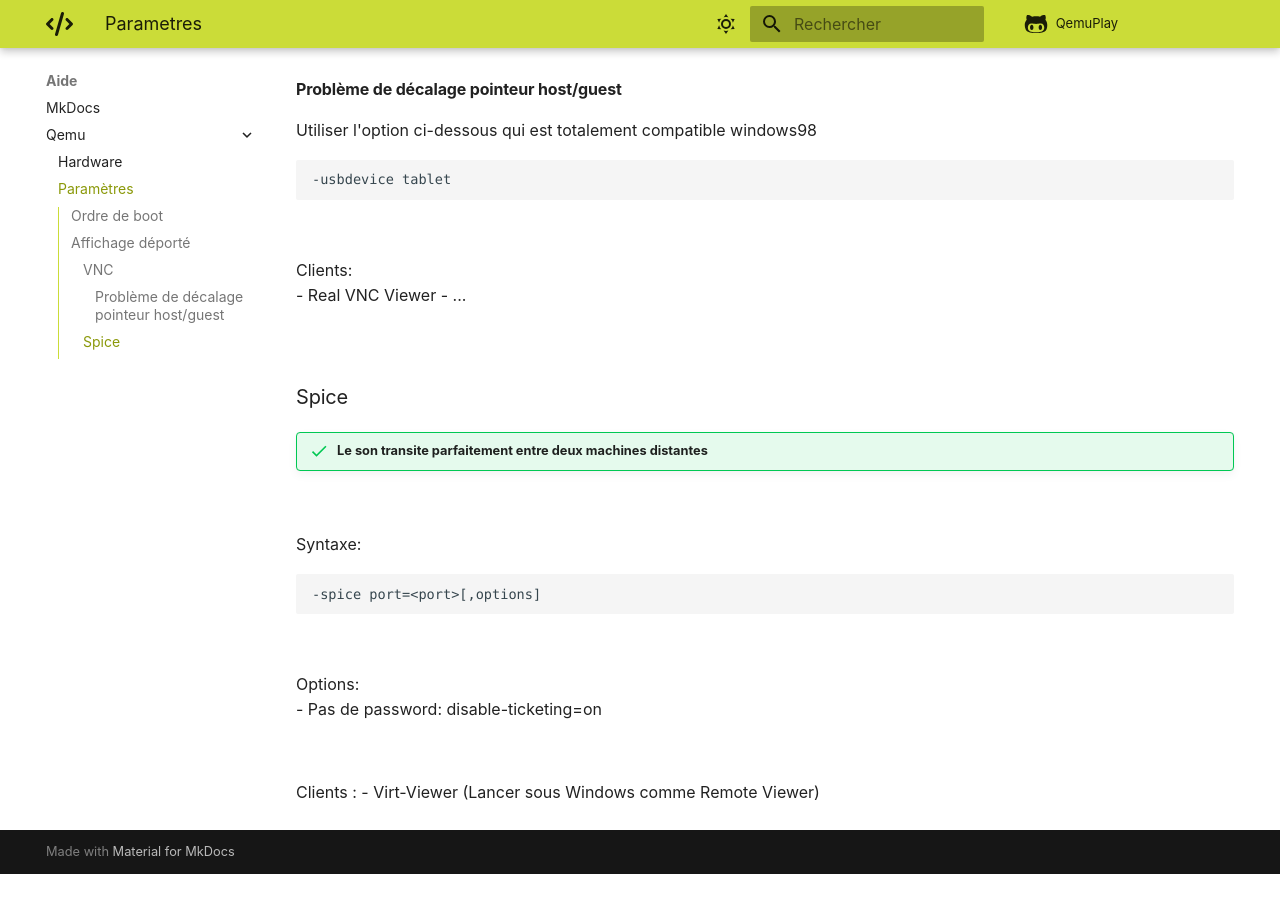
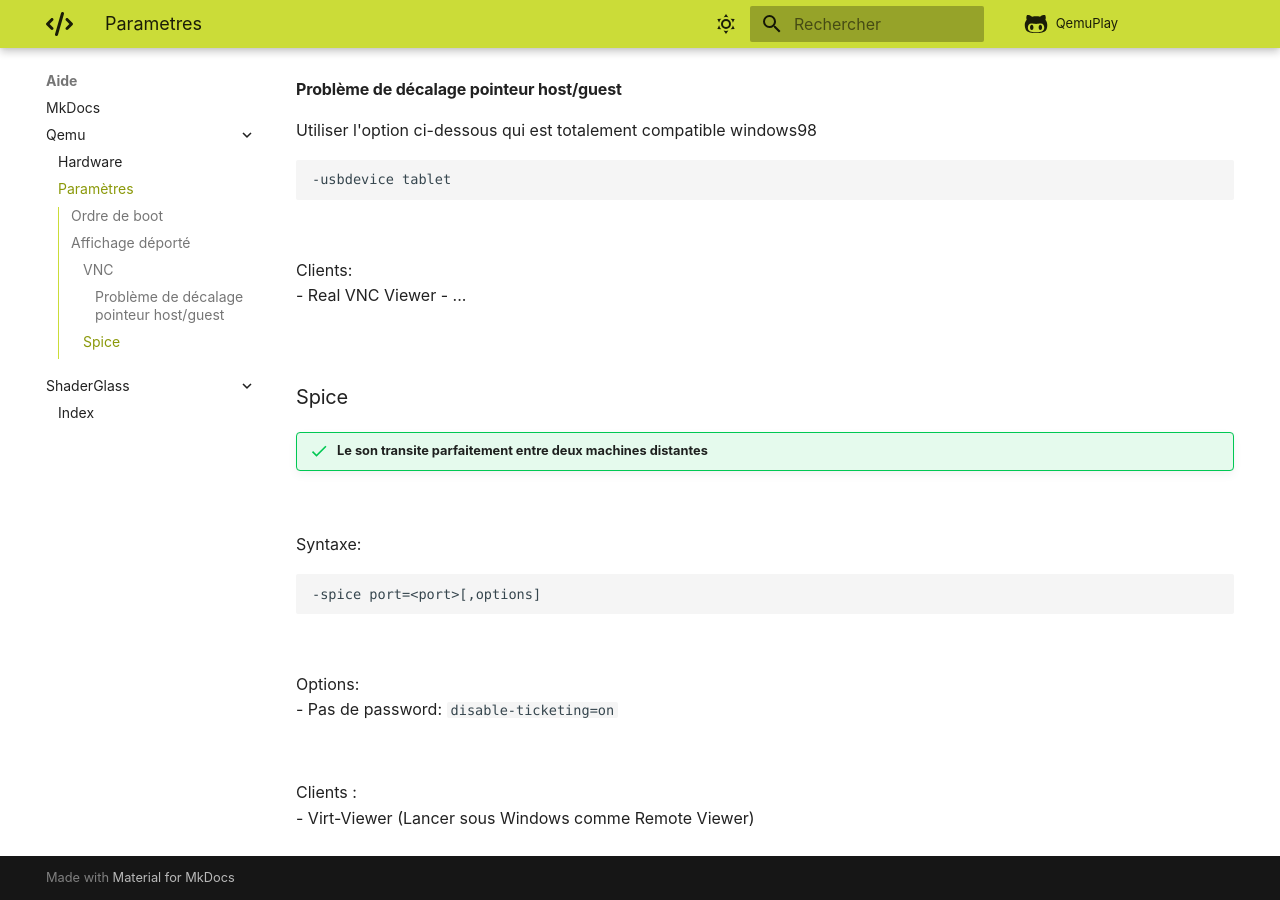
Before and after one commit to daerlnaxe/QemuPlay, an MkDocs documentation site: the page built from docs/aide/qemu/parametres.md, in a window 1280 px wide and 900 px high, scrolled down 735 px. Built offline with MkDocs 1.6.1 and Material for MkDocs 9.7.7, drawn with Linux system fonts in a browser that asks for light colours; comment, search, counter and statistics services are not loaded; before the commit the page ends 1609 px from its top, so only the background shows below that.

Commit message:
shaderglass

```diff
--- a/docs/aide/qemu/parametres.md
+++ b/docs/aide/qemu/parametres.md
@@ -60,7 +60,7 @@ Syntaxe:
 <br>
 
 Options:
-- Pas de password: disable-ticketing=on
+- Pas de password: `disable-ticketing=on`
 
 <br>
 
--- a/mkdocs.yml
+++ b/mkdocs.yml
@@ -33,6 +33,8 @@ nav:
     - Qemu :
       - 'Hardware' : ./aide/qemu/hardware.md
       - 'Paramètres': ./aide/qemu/parametres.md
+    - ShaderGlass:
+      - 'Index' : ./aide/shaderglass/index.md
   # Référencer les autres pages ci-dessus...
 
 # Configuration du thème https://squidfunk.github.io/mkdocs-material/creating-your-site/#configuration
```
Also changed, not shown: docs/aide/shaderglass/index.md (added, +18 -0 lines).
